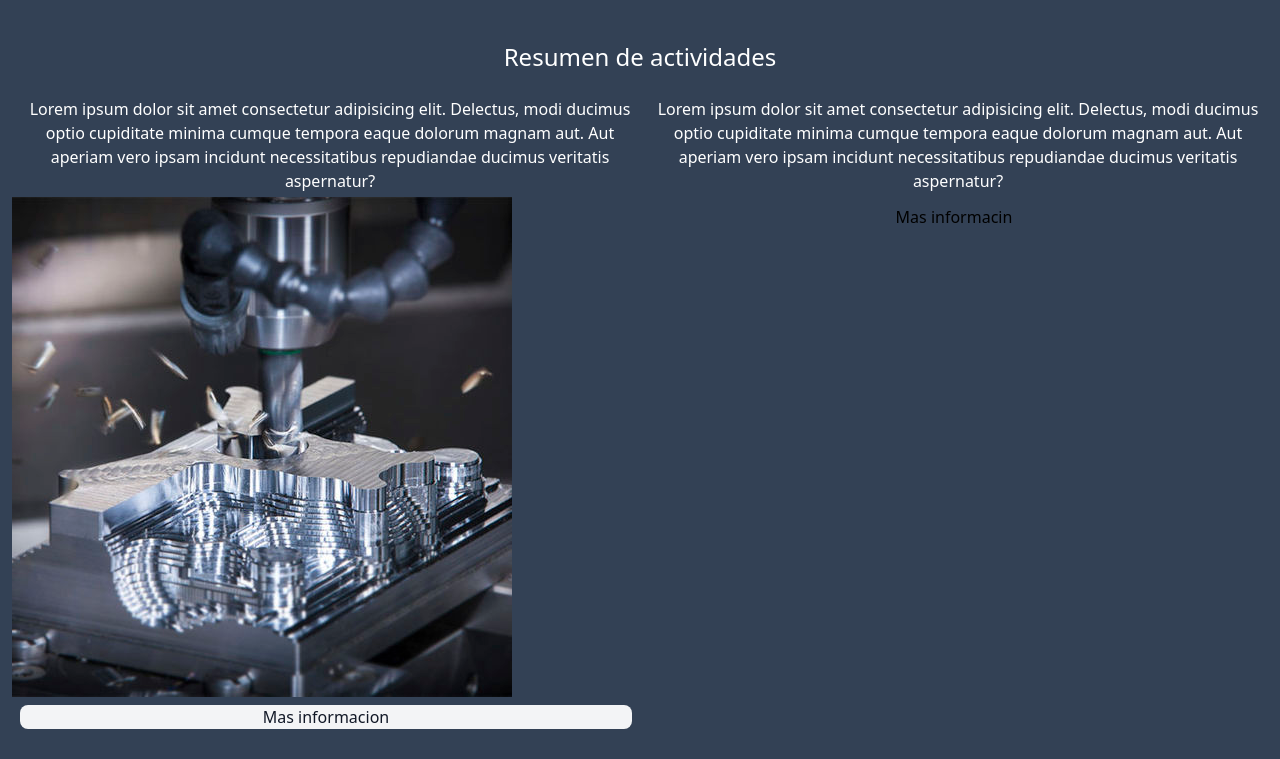
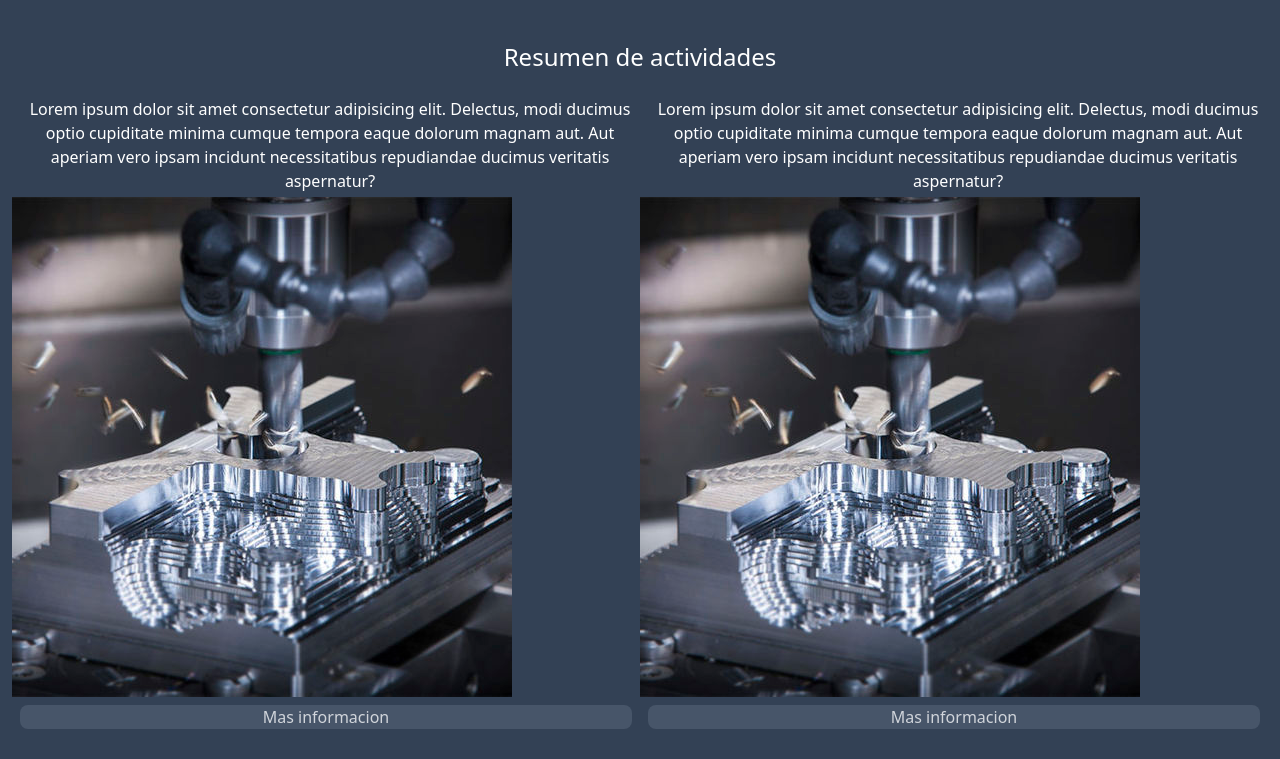
Before and after one commit to REMR11/Taimsal, a plain HTML site: page Index.html in a window 1280 px wide. Shown: the part 441-1200 px from the top of the page. Drawn offline with nearby package versions, Linux system fonts and the light colour scheme.

Commit message:
V1.0.4 XD

```diff
--- a/Index.html
+++ b/Index.html
@@ -105,13 +105,14 @@
                 <div class="">
                     <h1 class="text-white text-center p-1 ml-2 ">Lorem ipsum dolor sit amet consectetur adipisicing elit. Delectus, modi ducimus optio cupiditate minima cumque tempora eaque dolorum magnam aut. Aut aperiam vero ipsam incidunt necessitatibus repudiandae ducimus veritatis aspernatur?</h1>
                     <img src="img/img-home-1.jpg" alt="" class="">
-                    <a href="" class="flex justify-center bg-gray-100 rounded-lg hover:bg-gray-500 text-gray-900 hover:text-gray-800 m-2 font-medium">Mas informacion</a>
+                    <a href="" class="flex justify-center bg-slate-600 rounded-lg hover:bg-slate-500 text-gray-300 hover:text-slate-900 m-2 font-medium">Mas informacion</a>
                 </div>
-                <div>
+                <div class="">
                     <h1 class="text-white text-center p-1 ml-2 ">Lorem ipsum dolor sit amet consectetur adipisicing elit. Delectus, modi ducimus optio cupiditate minima cumque tempora eaque dolorum magnam aut. Aut aperiam vero ipsam incidunt necessitatibus repudiandae ducimus veritatis aspernatur?</h1>
-                    <img src="" alt="">
-                    <a href="" class="flex justify-self-center m-2">Mas informacin</a>
+                    <img src="img/img-home-1.jpg" alt="" class="">
+                    <a href="" class="flex justify-center bg-slate-600 rounded-lg hover:bg-slate-500 text-gray-300 hover:text-slate-900 m-2 font-medium">Mas informacion</a>
                 </div>
+
             </div>
         </section>
         <section class="grid bg-cover bg-sky-500 p-3">
```
